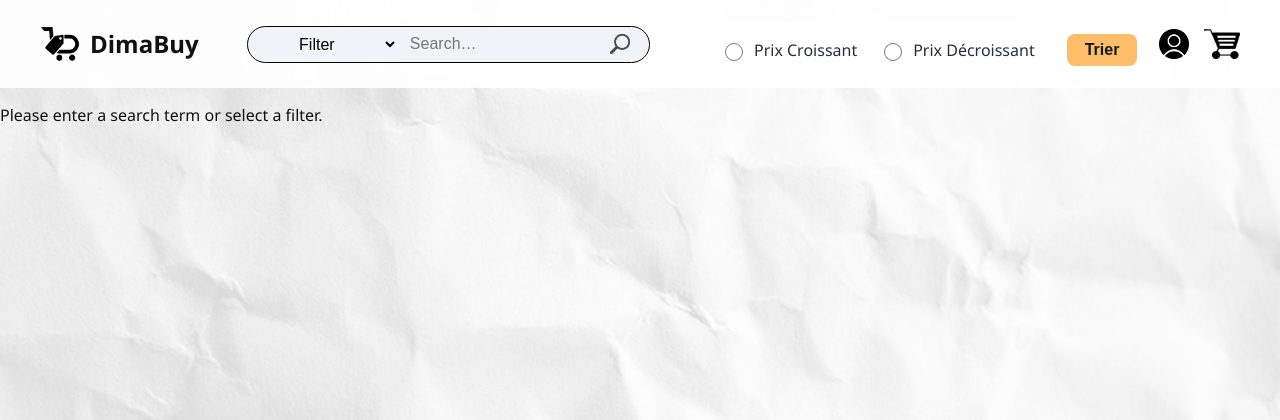
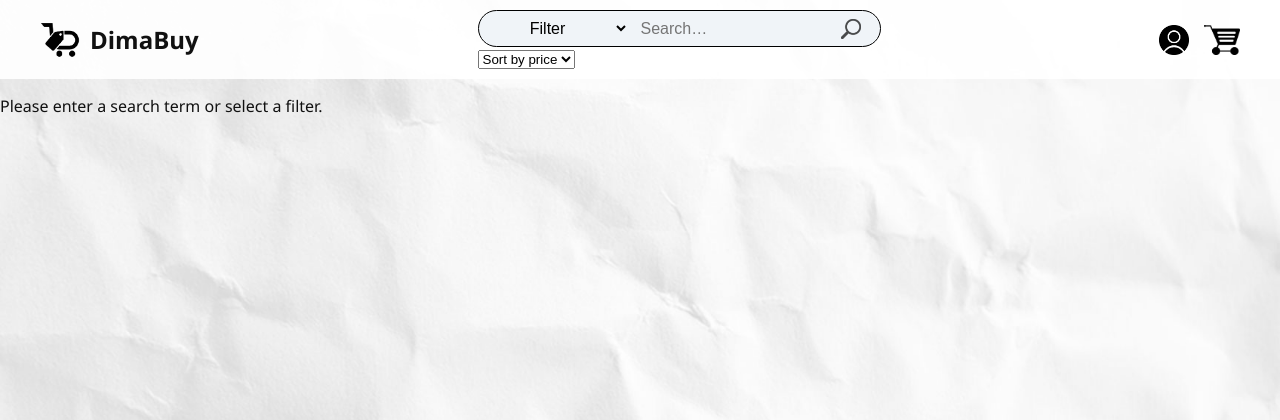
Before and after one commit to NBohair/miniPt, a PHP site: page /search.php in a window 1280 px wide. Shown: the top 420 px of the page. Run offline with PHP 8.4, Linux system fonts and the light colour scheme; data that the repository does not hold is empty; some libraries are stand-ins or nearby versions.

Commit message:
Update header.php

```diff
--- a/partials/header.php
+++ b/partials/header.php
@@ -2,10 +2,9 @@
 // layout.php
 
 // 1) Shared startup: session + DB
-require_once __DIR__ . '/../connection.php';
+require_once _DIR_ . '/../connection.php';
 $con = connection();
 
-// 2) Fetch categories for the search filter
 $catRes = mysqli_query($con, "SELECT ID, Name FROM categories WHERE Visibility = 1");
 $categories = [];
 while ($c = mysqli_fetch_assoc($catRes)) {
@@ -13,7 +12,7 @@ while ($c = mysqli_fetch_assoc($catRes)) {
 }
 mysqli_close($con);
 
-// 3) Render the opening HTML + header
+
 function render_header($title = 'DimaBuy') {
     global $categories;
     ?>
@@ -34,11 +33,11 @@ function render_header($title = 'DimaBuy') {
       <span class="site-name">DimaBuy</span>
 
     </div>
-    <div class="header-center">
+    <div class="header-center" >
       <form action="search.php" method="get">
         <div class="search-container">
-          <select name="filter" class="search-filter" onchange="this.form.submit()">
-            <option  disabled selected hidden>Filter</option>
+          <select name="filter" class="search-filter">
+            <option value="" disabled selected hidden>Filter</option>
             <?php foreach ($categories as $cat): ?>
               <option value="<?= $cat['ID'] ?>">
                 <?= htmlspecialchars($cat['Name']) ?>
@@ -47,84 +46,18 @@ function render_header($title = 'DimaBuy') {
           </select>
           <div class="search-box">
             <input type="text" name="q" class="search-input" placeholder="Search…">
-            <img src="images/search-icon.png" alt="Search" class="search-icon"
-                 onclick="this.closest('form').submit()">
+            <img src="images/search-icon.png" alt="Search" class="search-icon">
           </div>
         </div>
 
+        <select name="price_sort">
+          <option value="0">Sort by price</option>
+          <option value="asc" <?= (($_GET['price_sort'] ?? '')==='asc')?'selected':'' ?>>Low → High</option>
+          <option value="desc" <?= (($_GET['price_sort'] ?? '')==='desc')?'selected':'' ?>>High → Low</option>
+        </select>
+
       </form>
     </div>
-    <?php if (basename($_SERVER['PHP_SELF']) !== 'homepage.php'): ?>
-        <div class="header-right">
-            <style>
-                .price-filter {
-                    display: flex;
-                    align-items: center;
-                    gap: 22px;
-                    background: #fff;
-                    padding: 12px 22px;
-                    border-radius: 14px;
-
-                    margin-top: 12px;
-                }
-
-                .price-filter label {
-                    display: flex;
-                    align-items: center;
-                    gap: 8px;
-                    font-size: 1rem;
-                    color: #232F3E; /* Amazon dark blue */
-                    font-weight: 500;
-                    cursor: pointer;
-                    transition: color 0.2s;
-                    user-select: none;
-                }
-
-                .price-filter input[type="radio"] {
-                    accent-color: #febd69; /* Amazon orange */
-                    width: 18px;
-                    height: 18px;
-                    margin-right: 3px;
-                    cursor: pointer;
-                }
-
-                .price-filter input[type="radio"]:checked + span {
-                    color: #ff9900; /* Highlight label when selected */
-                    font-weight: 600;
-                }
-
-                .price-filter-btn {
-                    background: #febd69;
-                    color: #131921;
-                    border: none;
-                    border-radius: 8px;
-                    padding: 7px 18px;
-                    font-size: 1rem;
-                    font-weight: 600;
-                    cursor: pointer;
-                    transition: background 0.2s, color 0.2s, ;
-                    margin-left: 10px;
-
-                }
-
-                .price-filter-btn:hover {
-                    background: #ff9900;
-                    color: #fff;
-                }
-            </style>
-            <form action="search.php" method="get" class="price-filter">
-                <label>
-                    <input type="radio" name="price_order" value="asc" >
-                    <span>Prix Croissant</span>
-                </label>
-                <label>
-                    <input type="radio" name="price_order" value="desc" >
-                    <span>Prix Décroissant</span>
-                </label>
-                <button type="submit" class="price-filter-btn">Trier</button>
-            </form>
-        </div>
-          <?php endif;?>
     <div class="header-right">
       <a href="profile.php" class="icon profile">
         <img src="images/profile.png" alt="Profile">
@@ -133,12 +66,11 @@ function render_header($title = 'DimaBuy') {
         <img src="images/cart.png" alt="Cart">
       </a>
     </div>
-
   </header>
     <?php
 }
 
-// 4) Render the closing footer + HTML
+
 function render_footer() {
     ?>
   <footer class="footer">
```
